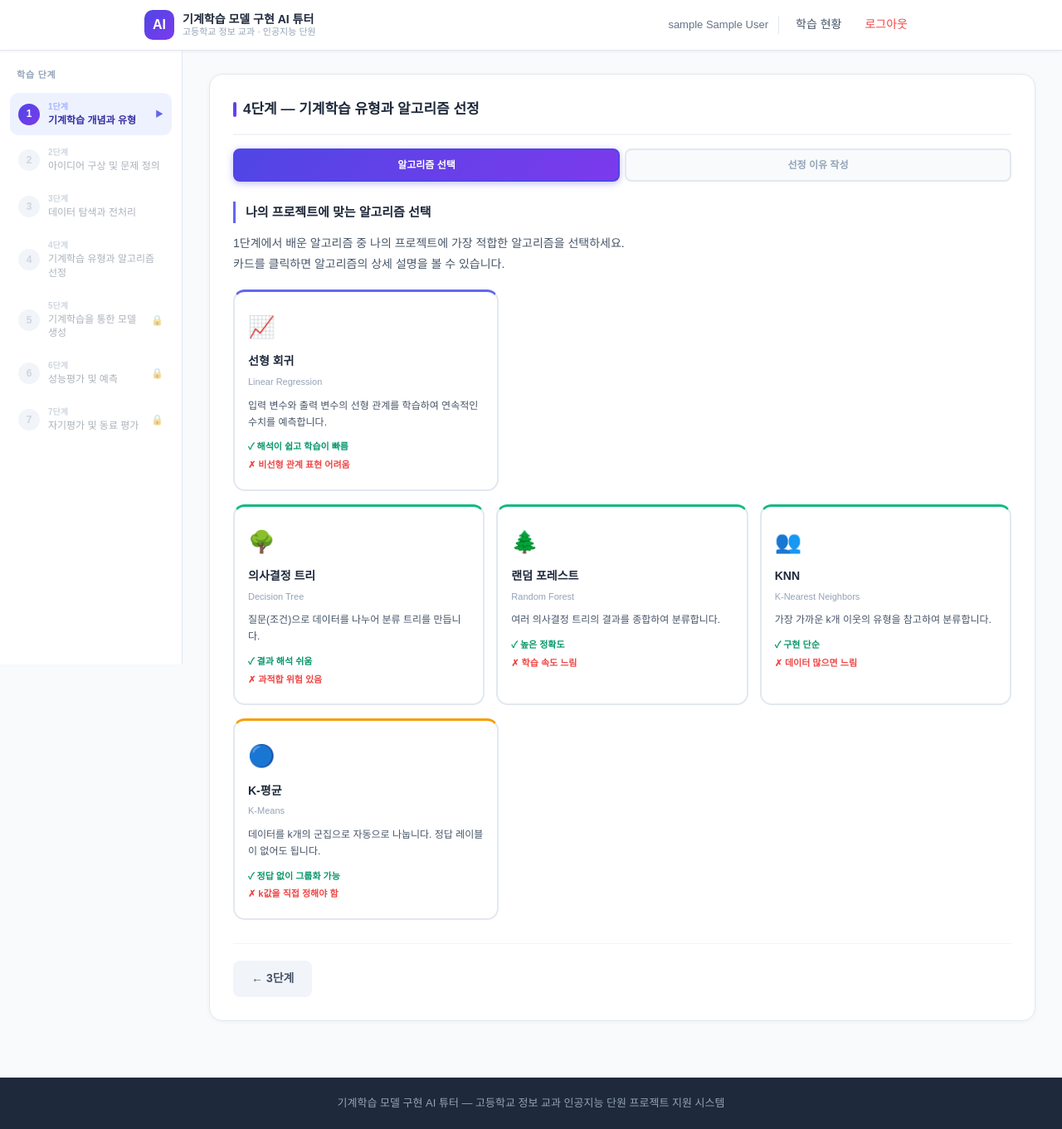
After one commit to yeonaechoi-svg/ML_Tutor, a Flask app: page /student/stage4/step/1 in a window 1280 px wide. The commit adds this page. Shown: the whole page at 83% size. Run offline with Flask 3, Linux system fonts and the light colour scheme; the visitor is signed in with stand-in values (Sample User, id 1); data that the repository does not hold is empty.

Commit message:
feat: 4단계 기계학습 유형과 알고리즘 선정 구현 (v0.6)
- 4단계 2스텝 구조: 알고리즘 선택(카드UI) + 선정 이유 작성
- 카드형 알고리즘 선택 UI (회귀1개 / 분류3개 / 군집1개 조건 표시)
- 알고리즘별 선정 이유 placeholder 예시 문장 추가
- AI 체크포인트 (4,2): 동작 원리 및 선택 이유 확인
- models.py: ProjectIdea에 algorithm, algorithm_reason 컬럼 추가
- __init__.py: nav stage_last_substep에 3단계(3), 4단계(2) 추가
- 사이드바 3·4단계 링크 활성화
- 대시보드 4단계 카드 및 진행 통계 반영

Co-Authored-By: Claude Sonnet 4.6 <noreply@anthropic.com>

```diff
--- a/app/__init__.py
+++ b/app/__init__.py
@@ -42,7 +42,7 @@ def create_app():
             return dict(nav_current_stage=None, nav_completed_stages=set())
         from app.models import Progress
         # 단계 완료 기준: 해당 단계의 마지막 서브스텝 완료 여부
-        stage_last_substep = {1: 7, 2: 3}
+        stage_last_substep = {1: 7, 2: 3, 3: 3, 4: 2}
         completed_stages = set()
         for stage, last_sub in stage_last_substep.items():
             p = Progress.query.filter_by(
--- a/app/models.py
+++ b/app/models.py
@@ -122,6 +122,9 @@ class ProjectIdea(db.Model):
     column_list = db.Column(db.Text)        # 컬럼 목록
     missing_handling = db.Column(db.Text)   # 결측치 처리 방법
     outlier_handling = db.Column(db.Text)   # 이상치 처리 방법
+    # 4단계: 알고리즘 선정
+    algorithm = db.Column(db.String(50))    # linear_regression / decision_tree / random_forest / knn / kmeans
+    algorithm_reason = db.Column(db.Text)   # 선정 이유
     updated_at = db.Column(db.DateTime, default=datetime.utcnow, onupdate=datetime.utcnow)
 
     user = db.relationship('User', backref=db.backref('project_idea', uselist=False))
--- a/app/static/css/main.css
+++ b/app/static/css/main.css
@@ -739,6 +739,76 @@ a.stage-sidebar-link:hover { background: rgba(99,102,241,0.06); }
     padding: 28px 32px 48px;
 }
 
+/* ── Algorithm Selection Cards (4단계) ── */
+.algo-cards {
+    display: grid;
+    gap: 14px;
+    margin: 16px 0;
+}
+.algo-card {
+    background: #fff;
+    border: 2px solid #e2e8f0;
+    border-radius: 14px;
+    padding: 20px 16px;
+    cursor: pointer;
+    transition: all 0.18s;
+    position: relative;
+    user-select: none;
+}
+.algo-card:hover {
+    border-color: #a5b4fc;
+    box-shadow: 0 4px 16px rgba(99,102,241,0.12);
+    transform: translateY(-2px);
+}
+.algo-card.selected {
+    border-color: #4F46E5;
+    background: linear-gradient(135deg, #eef2ff, #f5f3ff);
+    box-shadow: 0 4px 16px rgba(79,70,229,0.2);
+}
+.algo-card-check {
+    position: absolute;
+    top: 10px;
+    right: 12px;
+    background: #4F46E5;
+    color: #fff;
+    font-size: 11px;
+    font-weight: 700;
+    padding: 3px 9px;
+    border-radius: 10px;
+    display: none;
+}
+.algo-card.selected .algo-card-check { display: inline-block; }
+.algo-card-icon { font-size: 26px; margin-bottom: 8px; }
+.algo-card-name { font-size: 14px; font-weight: 700; color: #1e293b; margin-bottom: 3px; }
+.algo-card-en   { font-size: 11px; color: #94a3b8; font-weight: 500; margin-bottom: 10px; }
+.algo-card-desc { font-size: 12px; color: #475569; line-height: 1.65; margin-bottom: 10px; }
+.algo-card-pros { font-size: 11px; color: #059669; font-weight: 600; margin-bottom: 3px; }
+.algo-card-cons { font-size: 11px; color: #ef4444; font-weight: 600; }
+
+.algo-detail-box {
+    background: #f0f4ff;
+    border: 1.5px solid #c7d2fe;
+    border-radius: 12px;
+    padding: 18px 20px;
+    margin-top: 16px;
+    display: none;
+    animation: fadeIn 0.2s ease;
+}
+.algo-detail-box.visible { display: block; }
+@keyframes fadeIn { from { opacity:0; transform:translateY(-4px); } to { opacity:1; transform:translateY(0); } }
+.algo-detail-title { font-size: 15px; font-weight: 700; color: #3730a3; margin-bottom: 12px; }
+.algo-detail-row { font-size: 13px; color: #374151; margin-bottom: 8px; line-height: 1.7; }
+.algo-detail-tip {
+    background: #fef3c7;
+    border-left: 3px solid #f59e0b;
+    border-radius: 0 6px 6px 0;
+    padding: 8px 12px;
+    font-size: 12px;
+    color: #92400e;
+    margin-top: 10px;
+    line-height: 1.6;
+}
+
 /* ── AI Code Help Sidebar ── */
 #ai-sidebar-toggle {
     position: fixed;
--- a/app/student/routes.py
+++ b/app/student/routes.py
@@ -40,6 +40,7 @@ def dashboard():
     completed_s1 = get_completed_substeps(1)
     completed_s2 = get_completed_substeps(2)
     completed_s3 = get_completed_substeps(3)
+    completed_s4 = get_completed_substeps(4)
     quiz_result = QuizResult.query.filter_by(
         user_id=current_user.id, stage=1
     ).order_by(QuizResult.created_at.desc()).first()
@@ -48,7 +49,10 @@ def dashboard():
     s1_done = len(completed_s1) >= 7
     s2_done = len(completed_s2) >= 3
     s3_done = len(completed_s3) >= 3
-    if s3_done:
+    s4_done = len(completed_s4) >= 2
+    if s4_done:
+        current_stage = 5
+    elif s3_done:
         current_stage = 4
     elif s2_done:
         current_stage = 3
@@ -63,6 +67,7 @@ def dashboard():
         completed_s1=completed_s1,
         completed_s2=completed_s2,
         completed_s3=completed_s3,
+        completed_s4=completed_s4,
         current_stage=current_stage,
         quiz_result=quiz_result,
         idea=idea
@@ -312,6 +317,68 @@ def stage2_step(step):
     )
 
 
+# ── 4단계: 기계학습 유형과 알고리즘 선정 ──
+
+@student_bp.route('/stage4')
+@login_required
+def stage4():
+    completed = get_completed_substeps(4)
+    if not completed:
+        return redirect(url_for('student.stage4_step', step=1))
+    next_step = min(max(completed) + 1, 2)
+    return redirect(url_for('student.stage4_step', step=next_step))
+
+
+@student_bp.route('/stage4/step/<int:step>', methods=['GET', 'POST'])
+@login_required
+def stage4_step(step):
+    if step not in range(1, 3):
+        return redirect(url_for('student.stage4_step', step=1))
+
+    completed = get_completed_substeps(4)
+    idea = ProjectIdea.query.filter_by(user_id=current_user.id).first()
+
+    if request.method == 'POST':
+        try:
+            if not idea:
+                idea = ProjectIdea(user_id=current_user.id)
+                db.session.add(idea)
+
+            if step == 1:
+                idea.algorithm = request.form.get('algorithm', '').strip()
+            elif step == 2:
+                idea.algorithm_reason = request.form.get('algorithm_reason', '').strip()
+
+            save_progress(4, step)
+            db.session.commit()
+        except Exception:
+            db.session.rollback()
+
+        if request.form.get('save_action') == 'save_only':
+            if request.headers.get('X-Requested-With') == 'XMLHttpRequest':
+                return jsonify({'success': True})
+            flash('저장되었습니다.', 'success')
+            return redirect(url_for('student.stage4_step', step=step))
+
+        if step < 2:
+            return redirect(url_for('student.stage4_step', step=step + 1))
+        flash('4단계를 완료했습니다! 수고했어요.', 'success')
+        return redirect(url_for('student.dashboard'))
+
+    template_map = {
+        1: 'student/stage4/step1.html',
+        2: 'student/stage4/step2.html',
+    }
+
+    return render_template(
+        template_map[step],
+        step=step,
+        completed=completed,
+        already_completed=(step in completed),
+        idea=idea
+    )
+
+
 # ── 3단계: 데이터 탐색과 전처리 ──
 
 @student_bp.route('/stage3')
--- a/app/templates/base.html
+++ b/app/templates/base.html
@@ -53,7 +53,7 @@
         (1, '기계학습 개념과 유형',          'student.stage1', true),
         (2, '아이디어 구상 및 문제 정의',    'student.stage2', true),
         (3, '데이터 탐색과 전처리',          'student.stage3', true),
-        (4, '기계학습 유형과 알고리즘 선정', none,             false),
+        (4, '기계학습 유형과 알고리즘 선정', 'student.stage4', true),
         (5, '기계학습을 통한 모델 생성',     none,             false),
         (6, '성능평가 및 예측',              none,             false),
         (7, '자기평가 및 동료 평가',         none,             false)
--- /dev/null
+++ b/app/templates/student/stage4/step1.html
@@ -0,0 +1,219 @@
+{% extends 'base.html' %}
+{% block title %}4단계 — 알고리즘 선택{% endblock %}
+
+{% block content %}
+{% set algo_label = {
+    'linear_regression': '선형 회귀',
+    'decision_tree': '의사결정 트리',
+    'random_forest': '랜덤 포레스트',
+    'knn': 'KNN',
+    'kmeans': 'K-평균'
+} %}
+
+<div class="card">
+    <h2 class="card-title">4단계 — 기계학습 유형과 알고리즘 선정</h2>
+
+    <!-- 진행 표시 -->
+    <div style="display:flex; gap:6px; margin-bottom:24px;">
+        {% for i, label in [(1,'알고리즘 선택'),(2,'선정 이유 작성')] %}
+        <a href="{{ url_for('student.stage4_step', step=i) }}"
+           style="flex:1; text-align:center; padding:8px 4px; border-radius:8px; font-size:12px; font-weight:700; border:2px solid; text-decoration:none; cursor:pointer;
+            {% if i == 1 %}background:linear-gradient(135deg,#4F46E5,#7C3AED); color:#fff; border-color:#4F46E5; box-shadow:0 2px 8px rgba(79,70,229,0.35);
+            {% elif i in completed %}background:#f0fdf4; color:#059669; border-color:#6ee7b7;
+            {% else %}background:#f8fafc; color:#94a3b8; border-color:#e2e8f0;{% endif %}">
+            {% if i in completed and i != 1 %}✓ {% endif %}{{ label }}
+        </a>
+        {% endfor %}
+    </div>
+
+    {% if already_completed %}
+    <div class="completed-notice">&#10003; 이미 완료한 단계입니다. 알고리즘을 변경하고 저장할 수 있습니다.</div>
+    {% endif %}
+
+    <!-- 나의 주제 & 유형 -->
+    {% if idea %}
+    <div class="info-box" style="margin-bottom:24px;">
+        {% if idea.topic %}<strong>주제:</strong> {{ idea.topic }}&nbsp;&nbsp;{% endif %}
+        {% if idea.ml_type %}
+        <strong>유형:</strong>
+        {% if idea.ml_type == 'regression' %}📈 회귀 (Regression)
+        {% elif idea.ml_type == 'classification' %}🏷️ 분류 (Classification)
+        {% elif idea.ml_type == 'clustering' %}🔵 군집 (Clustering){% endif %}
+        {% endif %}
+    </div>
+    {% endif %}
+
+    <form method="POST" id="stage4_step1_form">
+        <input type="hidden" name="algorithm" id="algorithm_input"
+               value="{{ idea.algorithm if idea and idea.algorithm else '' }}">
+
+        <div class="section">
+            <h3 class="section-title">나의 프로젝트에 맞는 알고리즘 선택</h3>
+            <p style="font-size:14px; color:#475569; margin-bottom:18px; line-height:1.8;">
+                1단계에서 배운 알고리즘 중 나의 프로젝트에 가장 적합한 알고리즘을 선택하세요.<br>
+                카드를 클릭하면 알고리즘의 상세 설명을 볼 수 있습니다.
+            </p>
+
+            <!-- ── 회귀: 선형 회귀 1개 ── -->
+            {% if not idea or not idea.ml_type or idea.ml_type == 'regression' %}
+            <div class="algo-cards" style="grid-template-columns: repeat(auto-fill, minmax(240px, 320px)); max-width:340px;">
+                <div class="algo-card {% if idea and idea.algorithm == 'linear_regression' %}selected{% endif %}"
+                     data-algo="linear_regression" onclick="selectAlgo(this)"
+                     style="border-top:3px solid #6366F1;">
+                    <span class="algo-card-check">✓ 선택됨</span>
+                    <div class="algo-card-icon">📈</div>
+                    <div class="algo-card-name">선형 회귀</div>
+                    <div class="algo-card-en">Linear Regression</div>
+                    <div class="algo-card-desc">입력 변수와 출력 변수의 선형 관계를 학습하여 연속적인 수치를 예측합니다.</div>
+                    <div class="algo-card-pros">✓ 해석이 쉽고 학습이 빠름</div>
+                    <div class="algo-card-cons">✗ 비선형 관계 표현 어려움</div>
+                </div>
+            </div>
+            {% endif %}
+
+            <!-- ── 분류: 3개 알고리즘 ── -->
+            {% if not idea or not idea.ml_type or idea.ml_type == 'classification' %}
+            <div class="algo-cards" style="grid-template-columns: repeat(3, 1fr);">
+                <div class="algo-card {% if idea and idea.algorithm == 'decision_tree' %}selected{% endif %}"
+                     data-algo="decision_tree" onclick="selectAlgo(this)"
+                     style="border-top:3px solid #10b981;">
+                    <span class="algo-card-check">✓ 선택됨</span>
+                    <div class="algo-card-icon">🌳</div>
+                    <div class="algo-card-name">의사결정 트리</div>
+                    <div class="algo-card-en">Decision Tree</div>
+                    <div class="algo-card-desc">질문(조건)으로 데이터를 나누어 분류 트리를 만듭니다.</div>
+                    <div class="algo-card-pros">✓ 결과 해석 쉬움</div>
+                    <div class="algo-card-cons">✗ 과적합 위험 있음</div>
+                </div>
+                <div class="algo-card {% if idea and idea.algorithm == 'random_forest' %}selected{% endif %}"
+                     data-algo="random_forest" onclick="selectAlgo(this)"
+                     style="border-top:3px solid #10b981;">
+                    <span class="algo-card-check">✓ 선택됨</span>
+                    <div class="algo-card-icon">🌲</div>
+                    <div class="algo-card-name">랜덤 포레스트</div>
+                    <div class="algo-card-en">Random Forest</div>
+                    <div class="algo-card-desc">여러 의사결정 트리의 결과를 종합하여 분류합니다.</div>
+                    <div class="algo-card-pros">✓ 높은 정확도</div>
+                    <div class="algo-card-cons">✗ 학습 속도 느림</div>
+                </div>
+                <div class="algo-card {% if idea and idea.algorithm == 'knn' %}selected{% endif %}"
+                     data-algo="knn" onclick="selectAlgo(this)"
+                     style="border-top:3px solid #10b981;">
+                    <span class="algo-card-check">✓ 선택됨</span>
+                    <div class="algo-card-icon">👥</div>
+                    <div class="algo-card-name">KNN</div>
+                    <div class="algo-card-en">K-Nearest Neighbors</div>
+                    <div class="algo-card-desc">가장 가까운 k개 이웃의 유형을 참고하여 분류합니다.</div>
+                    <div class="algo-card-pros">✓ 구현 단순</div>
+                    <div class="algo-card-cons">✗ 데이터 많으면 느림</div>
+                </div>
+            </div>
+            {% endif %}
+
+            <!-- ── 군집: K-평균 1개 ── -->
+            {% if not idea or not idea.ml_type or idea.ml_type == 'clustering' %}
+            <div class="algo-cards" style="grid-template-columns: repeat(auto-fill, minmax(240px, 320px)); max-width:340px;">
+                <div class="algo-card {% if idea and idea.algorithm == 'kmeans' %}selected{% endif %}"
+                     data-algo="kmeans" onclick="selectAlgo(this)"
+                     style="border-top:3px solid #f59e0b;">
+                    <span class="algo-card-check">✓ 선택됨</span>
+                    <div class="algo-card-icon">🔵</div>
+                    <div class="algo-card-name">K-평균</div>
+                    <div class="algo-card-en">K-Means</div>
+                    <div class="algo-card-desc">데이터를 k개의 군집으로 자동으로 나눕니다. 정답 레이블이 없어도 됩니다.</div>
+                    <div class="algo-card-pros">✓ 정답 없이 그룹화 가능</div>
+                    <div class="algo-card-cons">✗ k값을 직접 정해야 함</div>
+                </div>
+            </div>
+            {% endif %}
+
+            <!-- 선택 후 상세 설명 박스 -->
+            <div id="algo-detail-box" class="algo-detail-box {% if idea and idea.algorithm %}visible{% endif %}">
+                <div id="algo-detail-content"></div>
+            </div>
+        </div>
+
+        <div class="step-nav">
+            <a href="{{ url_for('student.stage3') }}" class="btn btn-secondary">← 3단계</a>
+            {% if already_completed %}
+            <button type="submit" class="btn btn-primary">저장하고 다음으로 →</button>
+            {% else %}
+            <button type="submit" id="next_4_1" class="btn btn-primary"
+                    {% if not (idea and idea.algorithm) %}disabled style="display:none"{% endif %}>
+                다음: 선정 이유 작성 →
+            </button>
+            {% endif %}
+        </div>
+    </form>
+</div>
+{% endblock %}
+
+{% block scripts %}
+<script>
+var algoDetails = {
+    'linear_regression': {
+        icon: '📈', title: '선형 회귀 (Linear Regression)',
+        when: '목표값이 연속적인 수치(가격, 온도, 대여량 등)를 예측할 때',
+        how: '입력 변수(X)와 출력 변수(y) 사이의 선형 관계를 학습하여 예측선(회귀선)을 만듭니다.',
+        tip: '입력 변수가 여러 개여도 사용할 수 있어요 (다중 선형 회귀).'
+    },
+    'decision_tree': {
+        icon: '🌳', title: '의사결정 트리 (Decision Tree)',
+        when: '분류 기준을 명확히 설명해야 할 때, 데이터가 비교적 단순할 때',
+        how: '데이터를 조건(if-then)으로 나누어 트리 구조를 만들고, 마지막 노드에서 분류를 결정합니다.',
+        tip: 'max_depth 파라미터로 트리 깊이를 제한하면 과적합을 예방할 수 있어요.'
+    },
+    'random_forest': {
+        icon: '🌲', title: '랜덤 포레스트 (Random Forest)',
+        when: '높은 정확도가 필요하고 과적합을 피하고 싶을 때',
+        how: '여러 개의 의사결정 트리를 만들어 각각의 예측 결과를 다수결로 종합합니다.',
+        tip: 'n_estimators로 트리 수를 조절해요. 많을수록 안정적이지만 학습이 느려집니다.'
+    },
+    'knn': {
+        icon: '👥', title: 'KNN (K-최근접 이웃, K-Nearest Neighbors)',
+        when: '데이터가 너무 많지 않고, 구현이 간단해야 할 때',
+        how: '새로운 데이터와 가장 가까운 k개의 이웃을 찾아, 이웃들의 분류 결과를 참고합니다.',
+        tip: 'k값은 홀수로 설정하면 동점이 없어요. 보통 k=3~7부터 시작해보세요.'
+    },
+    'kmeans': {
+        icon: '🔵', title: 'K-평균 (K-Means)',
+        when: '데이터를 k개의 그룹으로 자동으로 나누고 싶을 때 (정답 레이블 없음)',
+        how: '랜덤으로 k개의 중심점을 설정하고, 각 데이터를 가장 가까운 중심점의 그룹에 배치합니다. 중심점을 반복 업데이트합니다.',
+        tip: 'Elbow Method로 적절한 k값(군집 수)을 찾을 수 있어요.'
+    }
+};
+
+function selectAlgo(card) {
+    document.querySelectorAll('.algo-card').forEach(function(c) { c.classList.remove('selected'); });
+    card.classList.add('selected');
+    var algo = card.getAttribute('data-algo');
+    document.getElementById('algorithm_input').value = algo;
+    var btn = document.getElementById('next_4_1');
+    if (btn) { btn.disabled = false; btn.style.display = 'inline-flex'; }
+    showAlgoDetail(algo);
+}
+
+function showAlgoDetail(algo) {
+    var d = algoDetails[algo];
+    if (!d) return;
+    var box = document.getElementById('algo-detail-box');
+    var content = document.getElementById('algo-detail-content');
+    content.innerHTML =
+        '<div class="algo-detail-title">' + d.icon + ' ' + d.title + '</div>' +
+        '<div class="algo-detail-row"><strong>언제 사용:</strong> ' + d.when + '</div>' +
+        '<div class="algo-detail-row"><strong>동작 원리:</strong> ' + d.how + '</div>' +
+        '<div class="algo-detail-tip">💡 ' + d.tip + '</div>';
+    box.classList.add('visible');
+}
+
+// 이미 저장된 알고리즘 복원
+{% if idea and idea.algorithm %}
+(function() {
+    var algo = '{{ idea.algorithm }}';
+    var card = document.querySelector('[data-algo="' + algo + '"]');
+    if (card) { card.classList.add('selected'); }
+    showAlgoDetail(algo);
+})();
+{% endif %}
+</script>
+{% endblock %}
```
Also changed, not shown: app/ai_tutor/prompts.py (+26 -0 lines), app/templates/student/dashboard.html (+47 -3 lines), app/templates/student/stage4/step2.html (added, +134 -0 lines).
